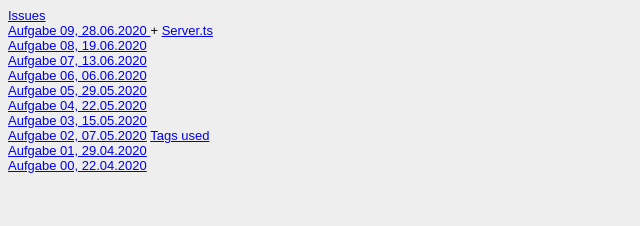
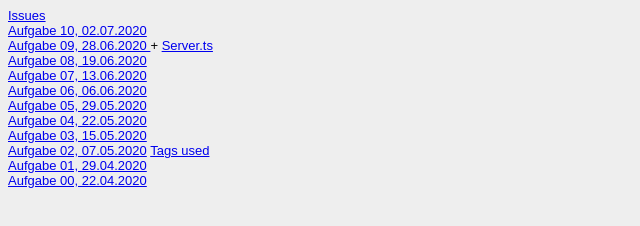
Before and after one commit to Maxi-F22/GIS_SoSe2020, a website: page Steckbrief/steckbrief.htm in a window 1280 px wide. Shown: the whole page, without its empty margins (0-640 px from the left). Drawn offline with Linux system fonts and the light colour scheme.

Commit message:
Steckbrief geändert: Aufgabe 10

```diff
--- a/Steckbrief/steckbrief.htm
+++ b/Steckbrief/steckbrief.htm
@@ -16,6 +16,8 @@
 <body>
     <!-- Hier die Links zu den gelösten Aufgaben einstellen, aktuelle oben, alte stehen lassen! Format: Aufgabenbezeichnung, Datum -->
     <a href="https://github.com/Maxi-F22/GIS_SoSe2020/issues" target="_blank">Issues</a>
+    <br>
+    <a href="https://mongodbnetbrowser.herokuapp.com/?u=Testuser&p=qwer1234&a=maxigis.3ftzn.mongodb.net&n=Test&c=Students" target="_blank">Aufgabe 10, 02.07.2020 </a>
     <br>
     <a href="https://maxi-f22.github.io/GIS_SoSe2020/Aufgabe09/index.html" target="_blank">Aufgabe 09, 28.06.2020 </a> +
     <a href="https://github.com/Maxi-F22/GIS_SoSe2020/blob/master/Aufgabe09/server.ts" target="_blank"> Server.ts</a>
```
